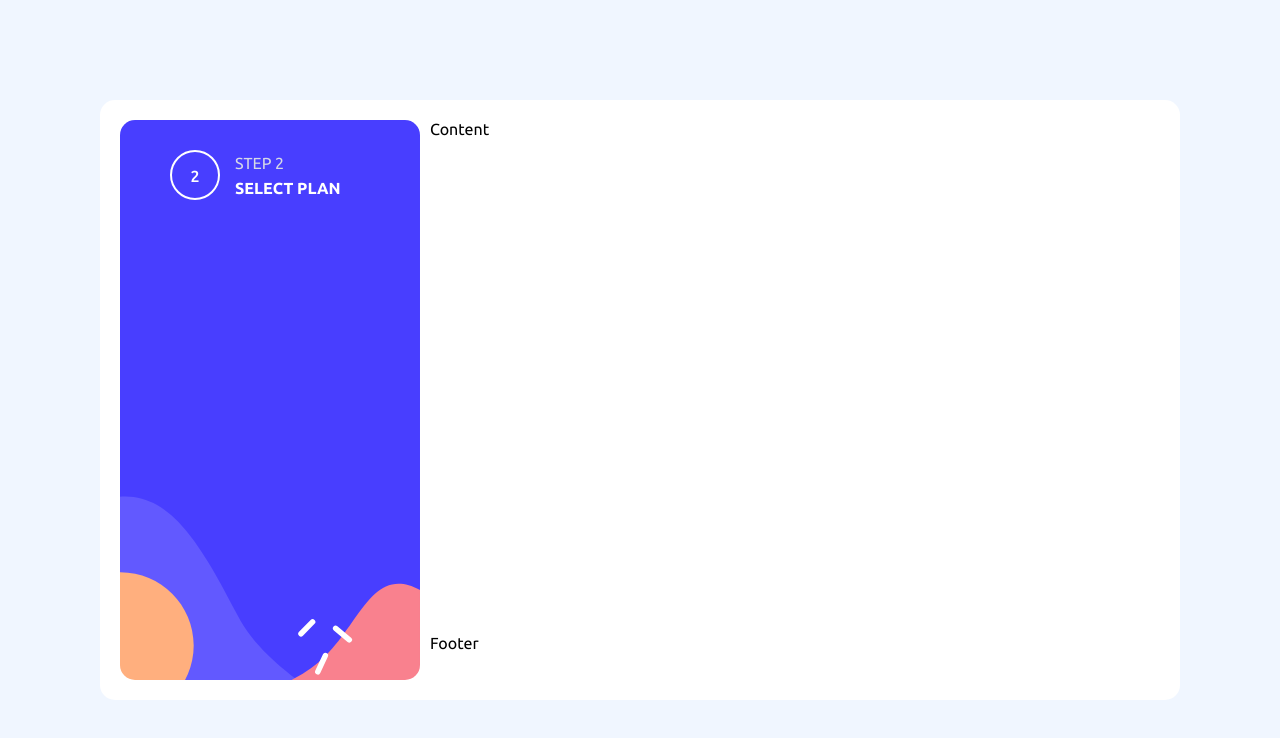
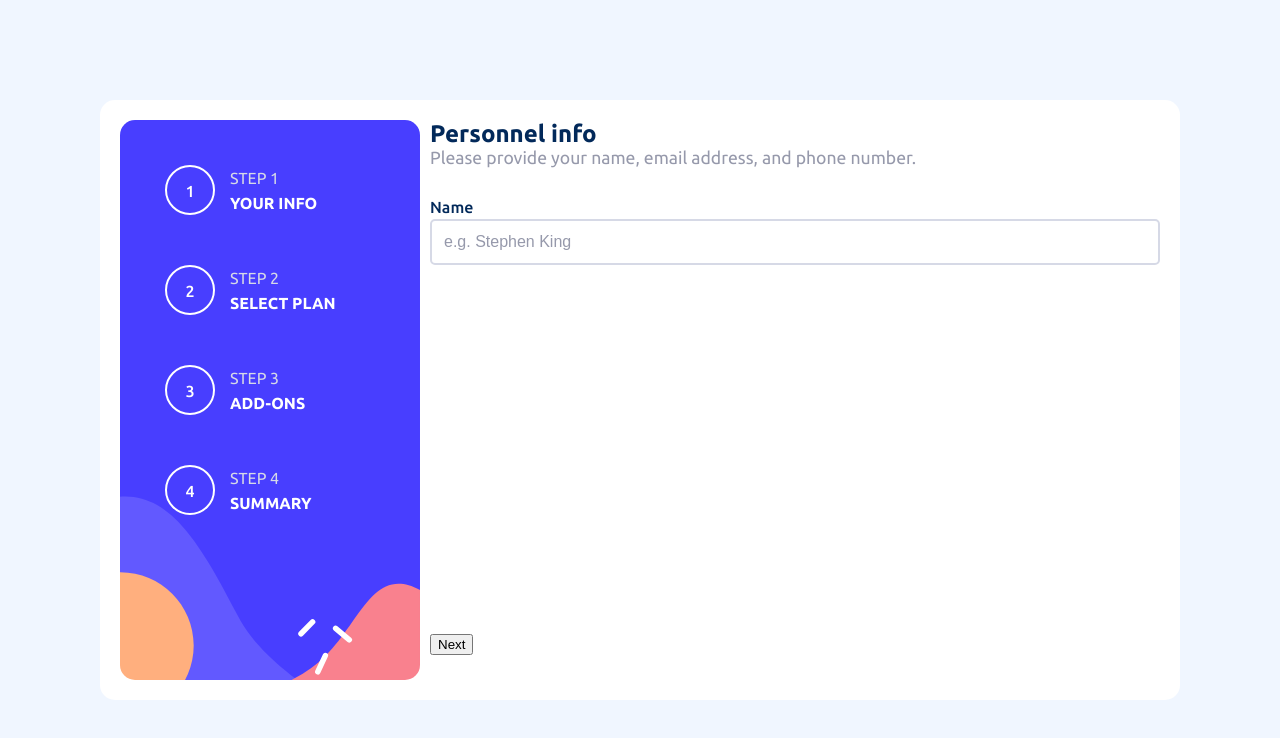
Before and after one commit to ogidog/multi-step-form, a React (Create React App) app: page / in a window 1280 px wide. Shown: the top 738 px of the page. Built offline with nearby package versions, Linux system fonts and the light colour scheme.

Commit message:
Added Input field

```diff
--- a/src/app/css/App.css
+++ b/src/app/css/App.css
@@ -1,6 +1,6 @@
 @import url("https://fonts.googleapis.com/css2?family=Ubuntu:wght@400;500;700&display=swap");
 
-:root{
+:root {
     --marine-blue: hsl(213, 96%, 18%);
     --purplish-blue: hsl(243, 100%, 62%);
     --pastel-blue: hsl(228, 100%, 84%);
@@ -12,6 +12,10 @@
     --alabaster: hsl(231, 100%, 99%);
     --white: hsl(0, 0%, 100%);
 
+    --font-small: 1.0em;
+    --font-medium: 1.1em;
+    --font-large: 1.5em;
+
 }
 
 body {
--- a/src/entities/index.ts
+++ b/src/entities/index.ts
@@ -1,3 +1,4 @@
 import {StepNumber} from "./step-number/ui/step-number";
+import {InputName} from "./input-name/ui/input-name";
 
-export {StepNumber};
+export {StepNumber, InputName};
--- /dev/null
+++ b/src/entities/input-name/ui/input-name.tsx
@@ -0,0 +1,17 @@
+import * as React from 'react';
+import {FC, useRef} from "react";
+import {InputA} from "shared/index";
+
+export const InputName: FC = () => {
+    return (
+        <InputA
+            id={"personnelName"}
+            name={"personnelName"}
+            type={"text"}
+            label={"Name"}
+            placeholderText={"e.g. Stephen King"}
+            errorText={"This field is required."}
+            required={true}
+        />
+    );
+};
--- /dev/null
+++ b/src/shared/index.ts
@@ -0,0 +1,3 @@
+import {InputA} from "./ui/input/input-a";
+
+export {InputA};
--- /dev/null
+++ b/src/shared/ui/input/input-a.tsx
@@ -0,0 +1,86 @@
+import * as React from 'react';
+import {FC} from "react";
+import styled from "styled-components";
+
+type Props = {
+    id: string,
+    name: string,
+    placeholderText: string,
+    label: string
+    errorText: string,
+
+    required?: boolean,
+    type: string,
+    maxLength?: number,
+}
+
+const StyledContainer = styled.div`
+  width: 100%;
+  height: fit-content;
+
+  display: grid;
+  grid-template: "label error"
+                 "input input";
+  grid-row-gap: 3px;
+
+  align-self: start;
+
+  &:has(> input:focus:invalid) > label[id="error"] {
+    display: block;
+  }
+
+`
+
+const Input = styled.input`
+  grid-area: input;
+  height: 40px;
+
+  border-radius: 5px;
+  border: 2px solid var(--light-gray);
+
+  text-indent: 10px;
+  font-size: var(--font-small);
+  color: var(--marine-blue);
+  font-weight: 700;
+
+  outline: none;
+
+  &::placeholder {
+    color: var(--cool-gray);
+    font-size: var(--font-small);
+    font-weight: 500;
+  }
+
+  &:focus {
+    border-color: var(--purplish-blue);
+  }
+`
+
+const Label = styled.label`
+  grid-area: label;
+
+  color: var(--marine-blue);
+  font-size: var(--font-small);
+  font-weight: 500;
+`
+
+const ErrorLabel = styled(Label)<{ text: string }>`
+  color: var(--strawberry-red);
+  grid-area: error;
+  text-align: right;
+
+  display: none;
+  // display: ${props => props.text || false};
+`
+
+export const InputA: FC<Props> = (props) => {
+    const {id, name, errorText, label, placeholderText, required = true, type, maxLength} = props;
+
+    return (
+        <StyledContainer>
+            <Label htmlFor={"personnelName"}>{label}</Label>
+            <ErrorLabel id={"error"} text={errorText}>{errorText}</ErrorLabel>
+            <Input id={id} name={name} type={type} placeholder={placeholderText} required={true}/>
+        </StyledContainer>
+    );
+}
--- a/src/widgets/footer/ui/footer.tsx
+++ b/src/widgets/footer/ui/footer.tsx
@@ -15,7 +15,7 @@ const StyledContainer = styled.div`
 export const Footer: FC = () => {
     return (
         <StyledContainer>
-            Footer
+            <input type={"submit"} value={"Next"}/>
         </StyledContainer>
     );
 };
--- a/src/widgets/index.ts
+++ b/src/widgets/index.ts
@@ -2,5 +2,6 @@ import {Container} from "./container/ui/container";
 import {Sidebar} from "./sidebar/sidebar";
 import {Main} from "./main/ui/main";
 import {Footer} from "./footer/ui/footer";
+import {Step1Content} from "./step1-content/ui/step1-content";
 
-export {Container, Sidebar, Main, Footer};
+export {Container, Sidebar, Main, Footer, Step1Content};
--- a/src/widgets/main/ui/main.tsx
+++ b/src/widgets/main/ui/main.tsx
@@ -1,14 +1,23 @@
 import * as React from 'react';
 import styled from "styled-components";
+import {Step1Content} from "../../step1-content/ui/step1-content";
 
 const StyledContainer = styled.div`
+  @media (max-width: 1024px) {
+    padding: 0px 20px 0px 20px;
+  }
+
   @media (min-width: 1025px) {
     grid-area: main
   }
+
+  position: relative;
 `
 
 export const Main = () => {
     return (
-        <StyledContainer>Content</StyledContainer>
+        <StyledContainer>
+            <Step1Content/>
+        </StyledContainer>
     );
 };
--- a/src/widgets/sidebar/sidebar.tsx
+++ b/src/widgets/sidebar/sidebar.tsx
@@ -8,16 +8,28 @@ import {StepNumber} from "entities/index";
 
 const StyledContainer = styled.div`
   @media (max-width: 1024px)  {
+    display: flex;
+    justify-content: center;
+
+    padding: 7% 0px 15% 0px;
+
     background-image: url(${bgSidebarMobileImg});
+
   }
 
   @media (min-width: 1025px) {
+    grid-area: side-bar;
+
+    display: grid;
+    grid-template-rows: repeat(4, fit-content(50px));
+    grid-row-gap: 50px;
+
     background-image: url(${bgSidebarDesktopImg});
-    grid-area: side-bar;
 
     border-radius: 15px;
 
-    padding: 30px 30px 0px 50px;
+    padding:  15% 0px 0px 15%;
+
   }
 
   background-repeat: no-repeat;
@@ -28,7 +40,10 @@ const StyledContainer = styled.div`
 export const Sidebar:FC = () => {
     return (
         <StyledContainer>
+            <StepNumber stepNumber={1} stepDescription={"your info"}/>
             <StepNumber stepNumber={2} stepDescription={"select plan"}/>
+            <StepNumber stepNumber={3} stepDescription={"add-ons"}/>
+            <StepNumber stepNumber={4} stepDescription={"summary"}/>
         </StyledContainer>
     );
 };
--- /dev/null
+++ b/src/widgets/step1-content/ui/step1-content.tsx
@@ -0,0 +1,49 @@
+import * as React from 'react';
+import {FC} from "react";
+import styled from "styled-components";
+import {InputName} from "entities/index";
+
+const StyledContainer = styled.div`
+  @media (max-width: 1024px) {
+    display: grid;
+    grid-template-rows: 50px 60px  fit-content(50px) 1fr;
+
+    box-sizing: border-box;
+    border-radius: 10px;
+    background-color: var(--white);
+
+    position: relative;
+    top: -25px;
+
+    width: 100%;
+    height: 100%;
+
+    padding: 30px 15px 30px 15px;
+  }
+  @media (min-width: 1025px) {
+
+  }
+`;
+
+const Title = styled.div`
+  font-weight: 700;
+  color: var(--marine-blue);
+  font-size: var(--font-large);
+`;
+
+const Hint = styled.div`
+  font-weight: 400;
+  color: var(--cool-gray);
+  font-size: var(--font-medium);
+  height: 50px;
+`;
+
+export const Step1Content: FC = () => {
+    return (
+        <StyledContainer>
+            <Title>Personnel info</Title>
+            <Hint>Please provide your name, email address, and phone number.</Hint>
+            <InputName/>
+        </StyledContainer>
+    );
+};
```
